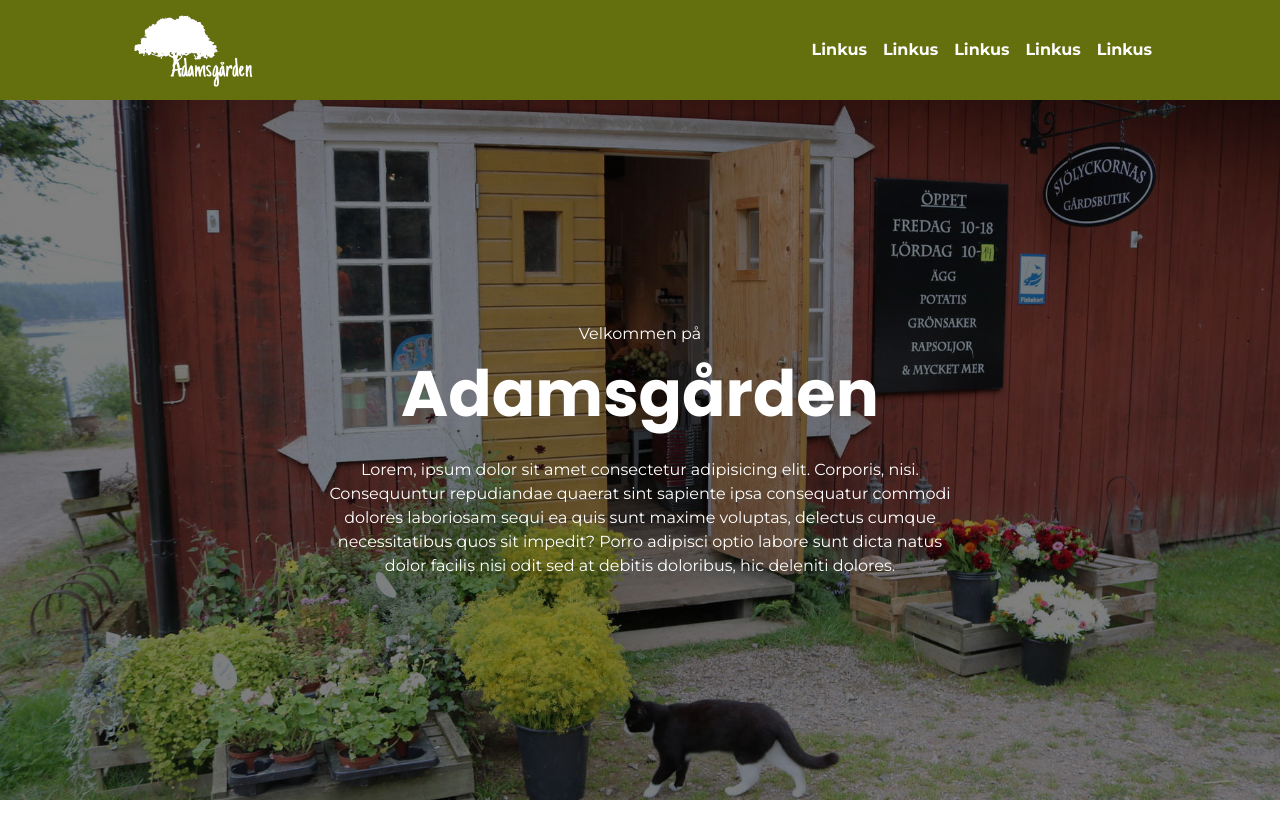
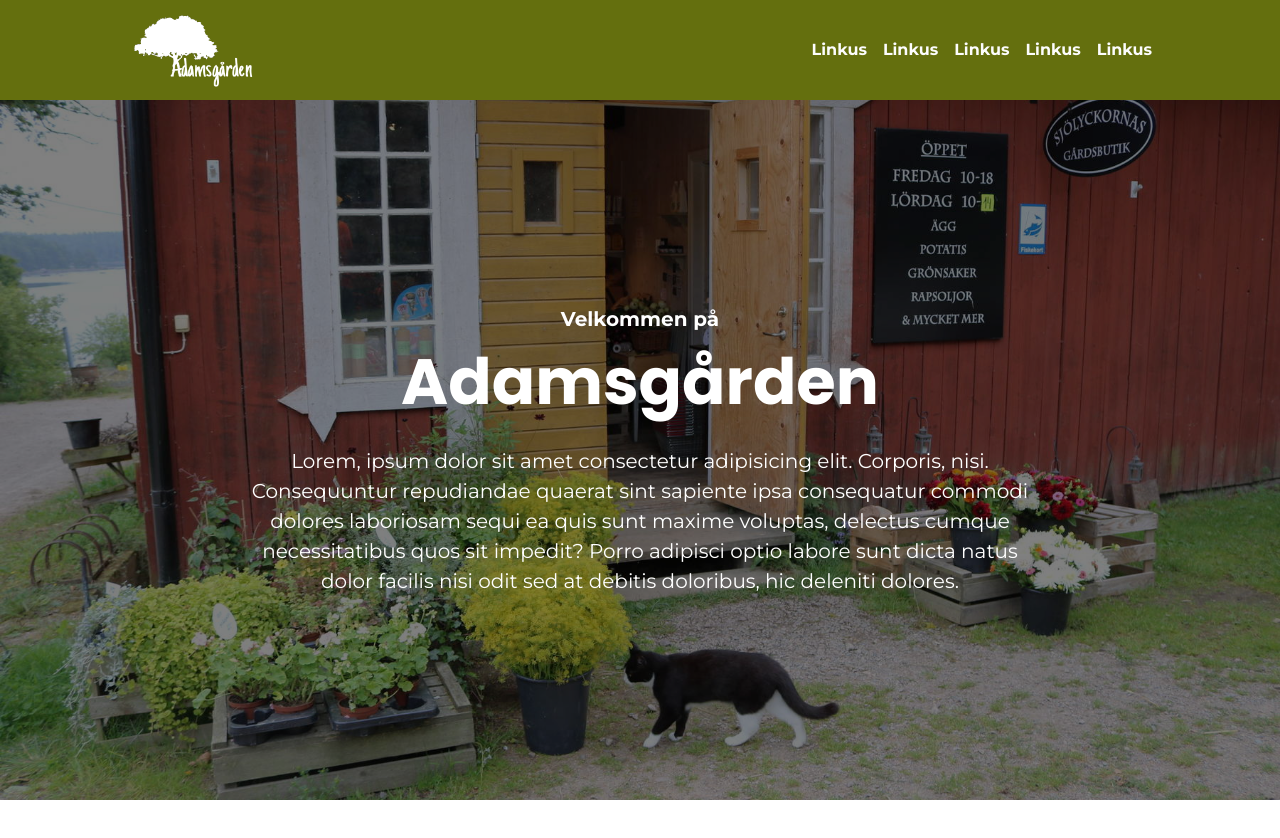
Before and after one commit to chri44nj/adamsgaarden, a Next.js app: page / in a window 1280 px wide. Shown: the top 838 px of the page. Built offline with nearby package versions, Linux system fonts and the light colour scheme; a web font is replaced by a local one.

Commit message:
hero ændret

```diff
--- a/src/app/page.module.css
+++ b/src/app/page.module.css
@@ -1,13 +1,9 @@
 /** MOBILE **/
-
-.frontPageMain {
-  padding-top: 80px;
-}
 
 .hero,
 .placeholderSection {
   position: relative;
-  height: calc(100dvh - 80px);
+  height: 100dvh;
   padding-inline: 10%;
   display: flex;
   flex-direction: column;
@@ -22,7 +18,12 @@
 }
 
 .hero p {
-  font-size: var(--);
+  font-size: var(--font-small);
+}
+
+.hero p:first-of-type {
+  font-weight: bold;
+  padding-top: 80px;
 }
 
 .hero * {
@@ -43,16 +44,12 @@
 /** TABLET **/
 
 @media only screen and (min-width: 600px) {
-  .frontPageMain {
-    padding-top: 100px;
+  .hero h1 {
+    font-size: 4rem;
   }
 
-  .hero {
-    height: calc(100dvh - 100px);
-  }
-
-  .hero h1 {
-    font-size: 4rem;
+  .hero p:first-of-type {
+    padding-top: 100px;
   }
 }
 
```
